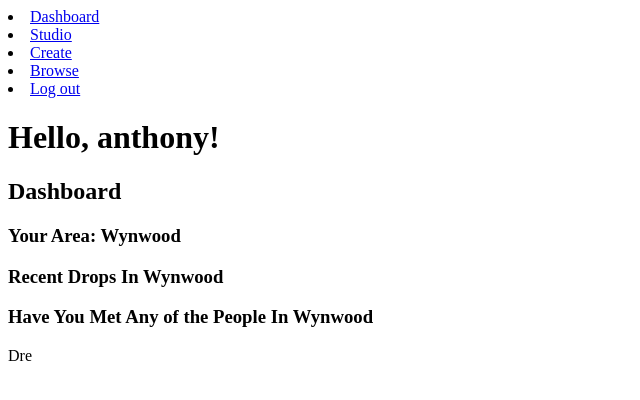
After one commit to FreeSauce/locations, a Django app: page /dashboard/ in a window 1280 px wide. The commit adds this page. Shown: the top 400 px of the page, without its empty margins (0-640 px from the left). Run offline with Django 3.2, Linux system fonts and the light colour scheme; a user stored in the database is signed in; data comes from the database, SQL or seed files in the repository; both versions use the stored data as it was after the commit.

Commit message:
Created log in feature.

```diff
--- a/freeartmovement/accounts/views.py
+++ b/freeartmovement/accounts/views.py
@@ -1,6 +1,9 @@
 from accounts.forms import SignupForm
 from django.contrib.auth import login as auth_login
 from django.shortcuts import render, redirect
+
+from accounts.models import User
+
 
 # Create your views here.
 def signup(request):
@@ -8,7 +11,12 @@ def signup(request):
 		form = SignupForm(request.POST)
 		if form.is_valid():
 			user = form.save()
-			return redirect('studio')
+			auth_login(request,user)
+			return redirect('dashboard')
 	else:
 		form = SignupForm()
 	return render(request, 'signup.html', {'form':form})
+
+def dashboard(request):
+	users_in_town = User.objects.filter(location=request.user.location).exclude(username=request.user)
+	return render(request, 'dashboard.html', {'users':users_in_town})
--- a/freeartmovement/drops/views.py
+++ b/freeartmovement/drops/views.py
@@ -1,9 +1,9 @@
 import uuid, datetime
-from django.contrib.auth.models import User
 from django.shortcuts import render
 
 from .models import ArtPiece
 from locations.models import City
+from accounts.models import User
 
 # Create your views here.
 def studio(request):
--- a/freeartmovement/freeartmovement/settings.py
+++ b/freeartmovement/freeartmovement/settings.py
@@ -123,4 +123,5 @@ USE_TZ = True
 
 STATIC_URL = '/static/'
 AUTH_USER_MODEL = 'accounts.User'
-LOGOUT_REDIRECT_URL = '/create'
+LOGOUT_REDIRECT_URL = '/login/'
+LOGIN_REDIRECT_URL = '/dashboard/'
--- a/freeartmovement/freeartmovement/urls.py
+++ b/freeartmovement/freeartmovement/urls.py
@@ -22,6 +22,8 @@ from django.contrib.auth import views as auth_views
 
 
 urlpatterns = [
+    url(r'^login/$', auth_views.LoginView.as_view(template_name='login.html'), name='login'),
+    url(r'^dashboard/', accounts_views.dashboard, name="dashboard"),
     url(r'^signup/', accounts_views.signup, name="signup"),
     url(r'^logout/$', auth_views.LogoutView.as_view(), name='logout'),
     url(r'^studio/', views.studio, name="studio"),
--- a/freeartmovement/templates/base.html
+++ b/freeartmovement/templates/base.html
@@ -5,7 +5,13 @@
     <title>{% block title %}{% endblock %}</title>
   </head>
   <body>
-
+  <nav>
+  	<li><a href="{% url 'dashboard'%}">Dashboard</a></li>
+  	<li><a href="{% url 'studio'%}">Studio</a></li>
+  	<li><a href="{% url 'create_drop'%}">Create</a></li>
+  	<li><a href="#">Browse</a></li>
+  	<li><a href="{% url 'logout'%}">Log out</a></li>
+  </nav>
       {% block content %}
       {% endblock %}
 
--- /dev/null
+++ b/freeartmovement/templates/dashboard.html
@@ -0,0 +1,13 @@
+{% extends 'base.html' %}
+
+{% block title %} Dashboard{% endblock %}
+{% block content %}
+<h1>Hello, {{user.username}}!</h1>
+<h2>Dashboard</h2>
+<h3>Your Area: {{user.location}}</h3>
+<h3>Recent Drops In  {{user.location}}</h3>
+<h3>Have You Met Any of the People In  {{user.location}}</h3>
+{% for user in users %}
+	{{user.username}}
+{% endfor %}
+{% endblock %}
--- a/freeartmovement/templates/signup.html
+++ b/freeartmovement/templates/signup.html
@@ -7,4 +7,5 @@
       {{ form.as_p }}
       <button type="submit" class="btn btn-primary">Create an account</button>
     </form>
+    <p>Already have an account? <a href="{% url 'login' %}">Log in now.</a></p>
 {% endblock %}
```
Also changed, not shown: freeartmovement/templates/login.html (added, +11 -0 lines), freeartmovement/db.sqlite3.
